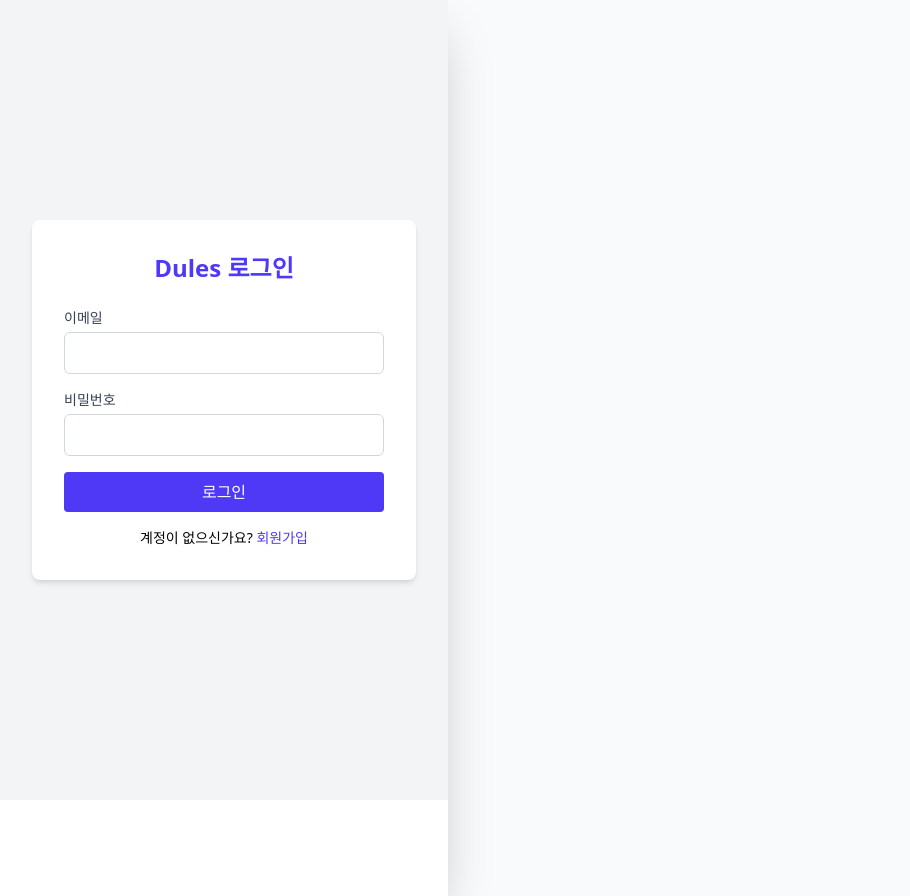
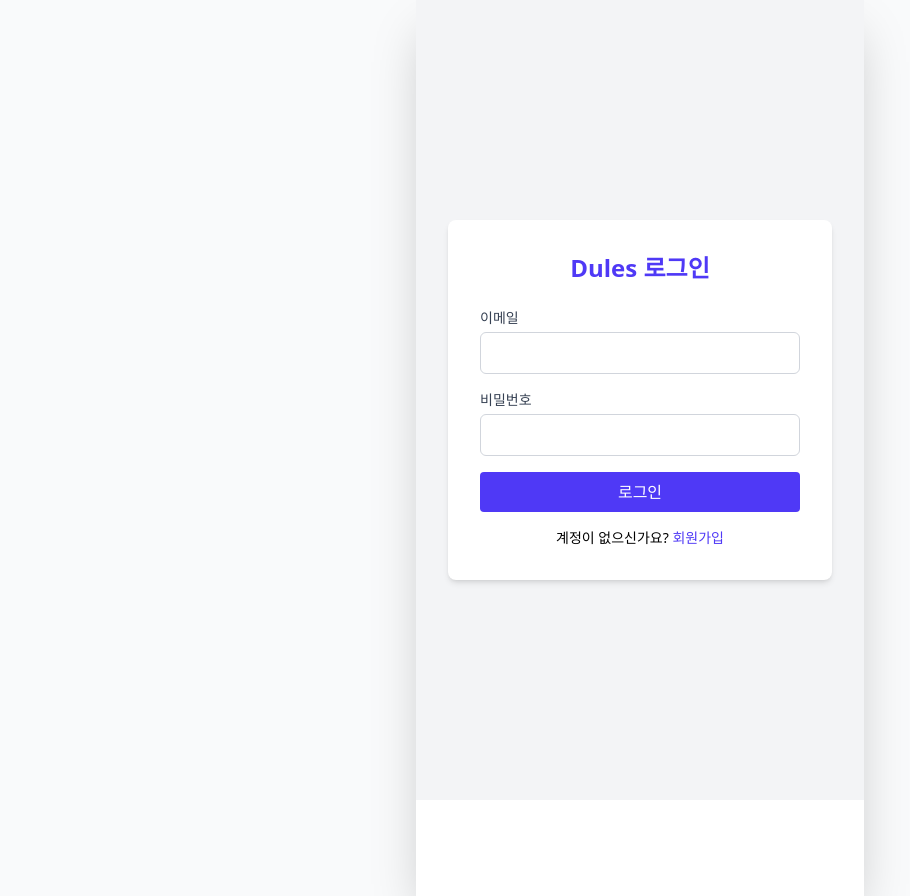
Before and after one commit to burnhorn/Dules, a SvelteKit app in the folder dules-frontend/: page /login in a window 1280 px wide. Shown: the whole page, without its empty margins (0-910 px from the left). Built offline with nearby package versions, Linux system fonts and the light colour scheme; no server answers.

Commit message:
fix: Tailwind-css syntax typo correction for responsive web

```diff
--- a/dules-frontend/src/routes/+layout.svelte
+++ b/dules-frontend/src/routes/+layout.svelte
@@ -16,7 +16,7 @@
 	<link rel="icon" href={favicon} />
 </svelte:head>
 
-<div class="min-h-screen bg-gray-50 mx-auth max-w-md shadow-2xl relative">
+<div class="min-h-screen bg-gray-50 mx-auto max-w-md shadow-2xl relative">
 	<main class="pb-24 min-h-screen bg-white">
 		{@render children()}
 	</main>
```
